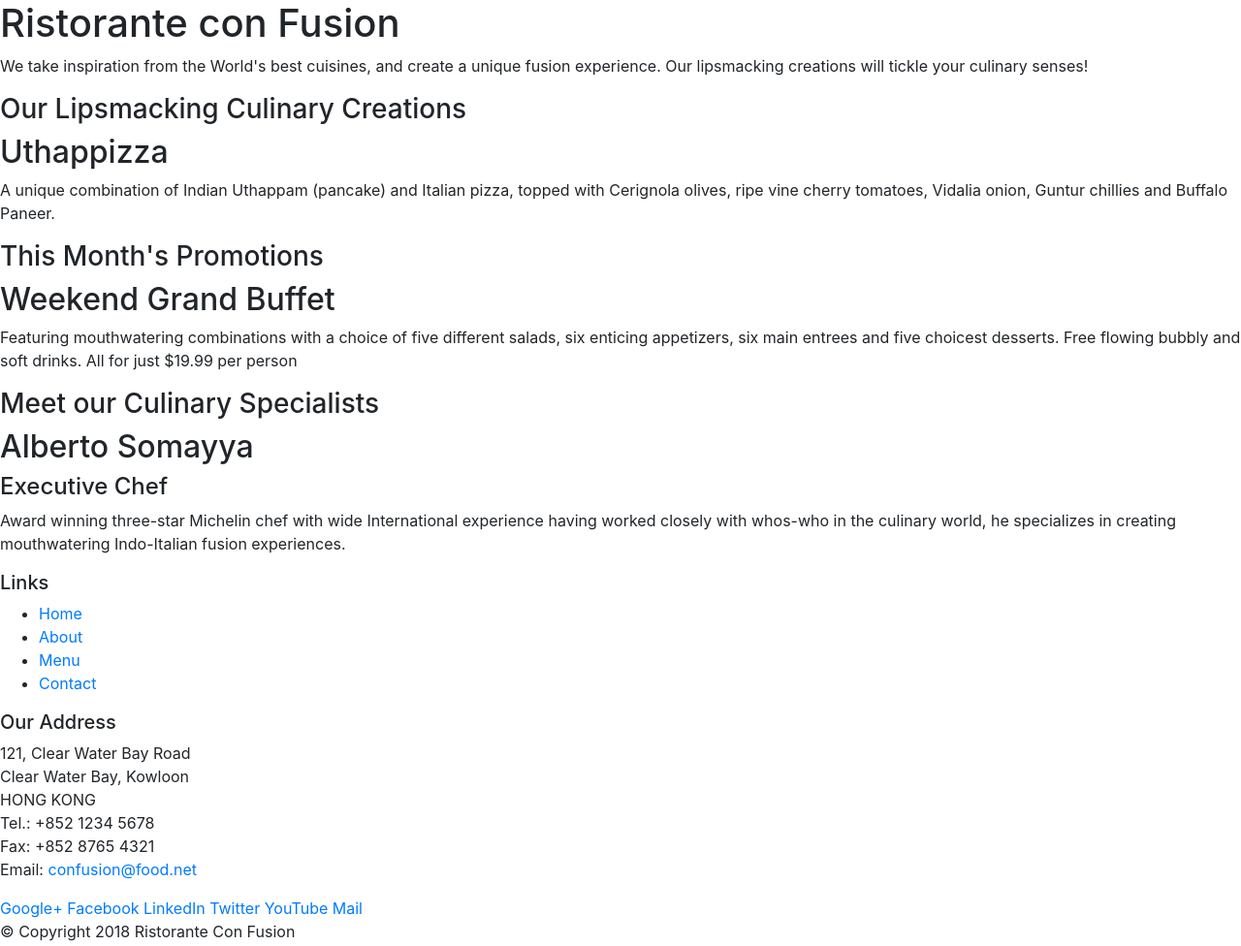
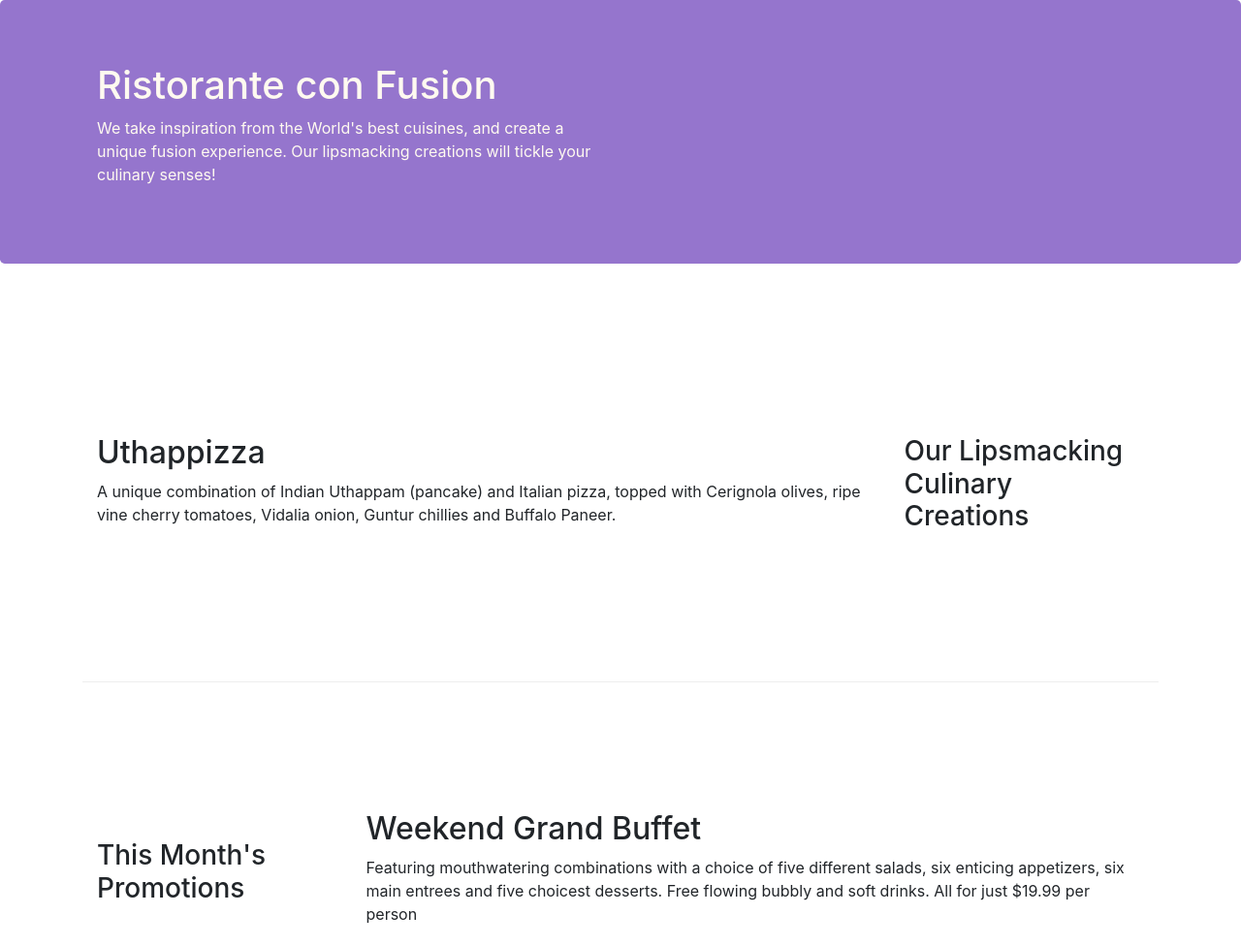
Before and after one commit to greemd/front_end_bootstrap, a website: page index.html in a window 1280 px wide. Shown: the top 976 px of the page at 97% size. Drawn offline with nearby package versions, Linux system fonts and the light colour scheme.

Commit message:
assignment 1

```diff
--- /dev/null
+++ b/css/styles.css
@@ -0,0 +1,29 @@
+.row-header {
+  margin: 0px auto;
+  padding: 0px auto;
+}
+
+.row-content {
+  margin: 0px auto;
+  padding: 50px 0px 50px 0px;
+  border-bottom: 1px ridge;
+  min-height: 400px;
+}
+
+.footer {
+  background-color: #D1C4E9;
+  margin: 0px auto;
+  padding: 20px 0px 20px 0px;
+}
+
+.jumbotron {
+  padding: 70px 30px 70px 30px
+  margin: 0px auto;
+  background: #9575CD;
+  color: floralwhite;
+}
+
+address {
+  font-size: 80%;
+  margin: 0px;
+}
--- a/index.html
+++ b/index.html
@@ -9,51 +9,53 @@
 
   <!-- Bootstrap CSS -->
   <link rel="stylesheet" href="node_modules/bootstrap/dist/css/bootstrap.min.css">
+  <link rel="stylesheet" href="css/styles.css">
   <title>Ristorante Con Fusion</title>
 </head>
 
 <body>
 
-  <header>
-    <div>
-      <div>
-        <div>
+  <header class="jumbotron">
+    <div class="container">
+      <div class="row row-header">
+        <div class="col-12 col-sm-6">
           <h1>Ristorante con Fusion</h1>
           <p>We take inspiration from the World's best cuisines, and create a unique fusion experience. Our lipsmacking creations will tickle your culinary senses!</p>
         </div>
         <div>
+          <div class="col-212 col-sm">
+          </div>
         </div>
       </div>
-    </div>
   </header>
 
-  <div>
-    <div>
-      <div>
+  <div class="container">
+    <div class="row row-content align-items-center">
+      <div class="col-12 col-sm-4 order-sm-last col-md-3">
         <h3>Our Lipsmacking Culinary Creations</h3>
       </div>
-      <div>
+      <div class="col col-sm order-sm-first col-md">
         <h2>Uthappizza</h2>
         <p>A unique combination of Indian Uthappam (pancake) and Italian pizza, topped with Cerignola olives, ripe vine cherry tomatoes, Vidalia onion, Guntur chillies and Buffalo Paneer.</p>
       </div>
     </div>
 
 
-    <div>
-      <div>
+    <div class="row row-content align-items-center">
+      <div class="col-12 col-sm-4 col-md-3">
         <h3>This Month's Promotions</h3>
       </div>
-      <div>
+      <div class="col col-sm col-md">
         <h2>Weekend Grand Buffet</h2>
         <p>Featuring mouthwatering combinations with a choice of five different salads, six enticing appetizers, six main entrees and five choicest desserts. Free flowing bubbly and soft drinks. All for just $19.99 per person </p>
       </div>
     </div>
 
-    <div>
-      <div>
+    <div class="row row-content align-items-center">
+      <div class="col-12 col-sm-4 order-sm-last col-md-3">
         <h3>Meet our Culinary Specialists</h3>
       </div>
-      <div>
+      <div class="col col-sm order-sm-first col-md">
         <h2>Alberto Somayya</h2>
         <h4>Executive Chef</h4>
         <p>Award winning three-star Michelin chef with wide International experience having worked closely with whos-who in the culinary world, he specializes in creating mouthwatering Indo-Italian fusion experiences. </p>
@@ -61,19 +63,19 @@
     </div>
   </div>
 
-  <footer>
-    <div>
-      <div>
-        <div>
+  <footer class="footer">
+    <div class="container">
+      <div class="row">
+        <div class="col-4 offset-1 col-sm-2">
           <h5>Links</h5>
-          <ul>
+          <ul class="list-unstyled">
             <li><a href="#">Home</a></li>
             <li><a href="#">About</a></li>
             <li><a href="#">Menu</a></li>
             <li><a href="#">Contact</a></li>
           </ul>
         </div>
-        <div>
+        <div class="col-7 col-sm-5">
           <h5>Our Address</h5>
           <address>
             121, Clear Water Bay Road<br>
@@ -84,8 +86,8 @@
             Email: <a href="mailto:confusion@food.net">confusion@food.net</a>
           </address>
         </div>
-        <div>
-          <div>
+        <div class="col-12 col-sm-4 align-self-center">
+          <div class="text-center">
             <a href="http://google.com/+">Google+</a>
             <a href="http://www.facebook.com/profile.php?id=">Facebook</a>
             <a href="http://www.linkedin.com/in/">LinkedIn</a>
@@ -95,8 +97,8 @@
           </div>
         </div>
       </div>
-      <div>
-        <div>
+      <div class="row justify-content-center">
+        <div class="col-auto">
           <p>© Copyright 2018 Ristorante Con Fusion</p>
         </div>
       </div>
```
Also changed, not shown: aboutus.html (added, +121 -0 lines).
